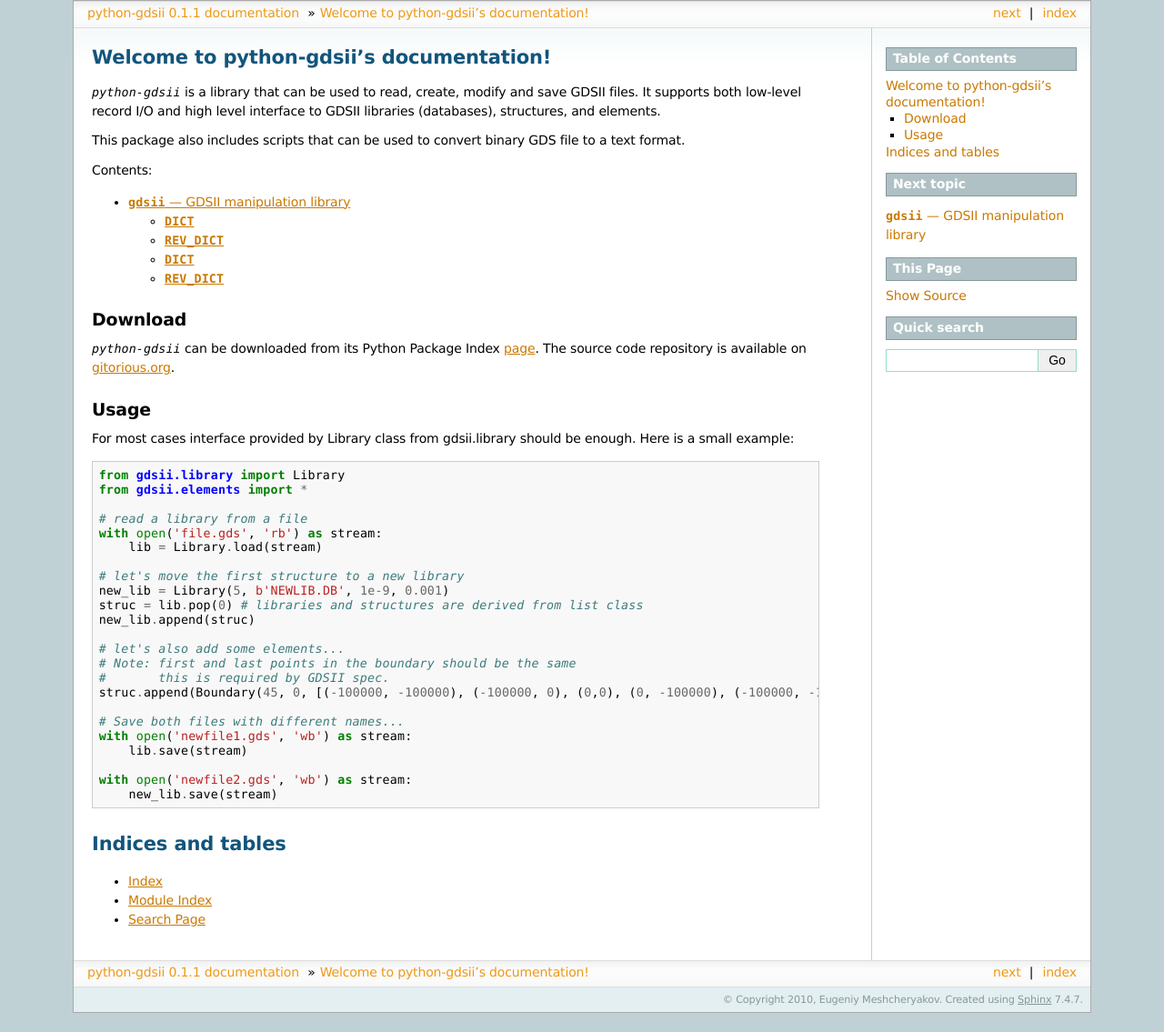
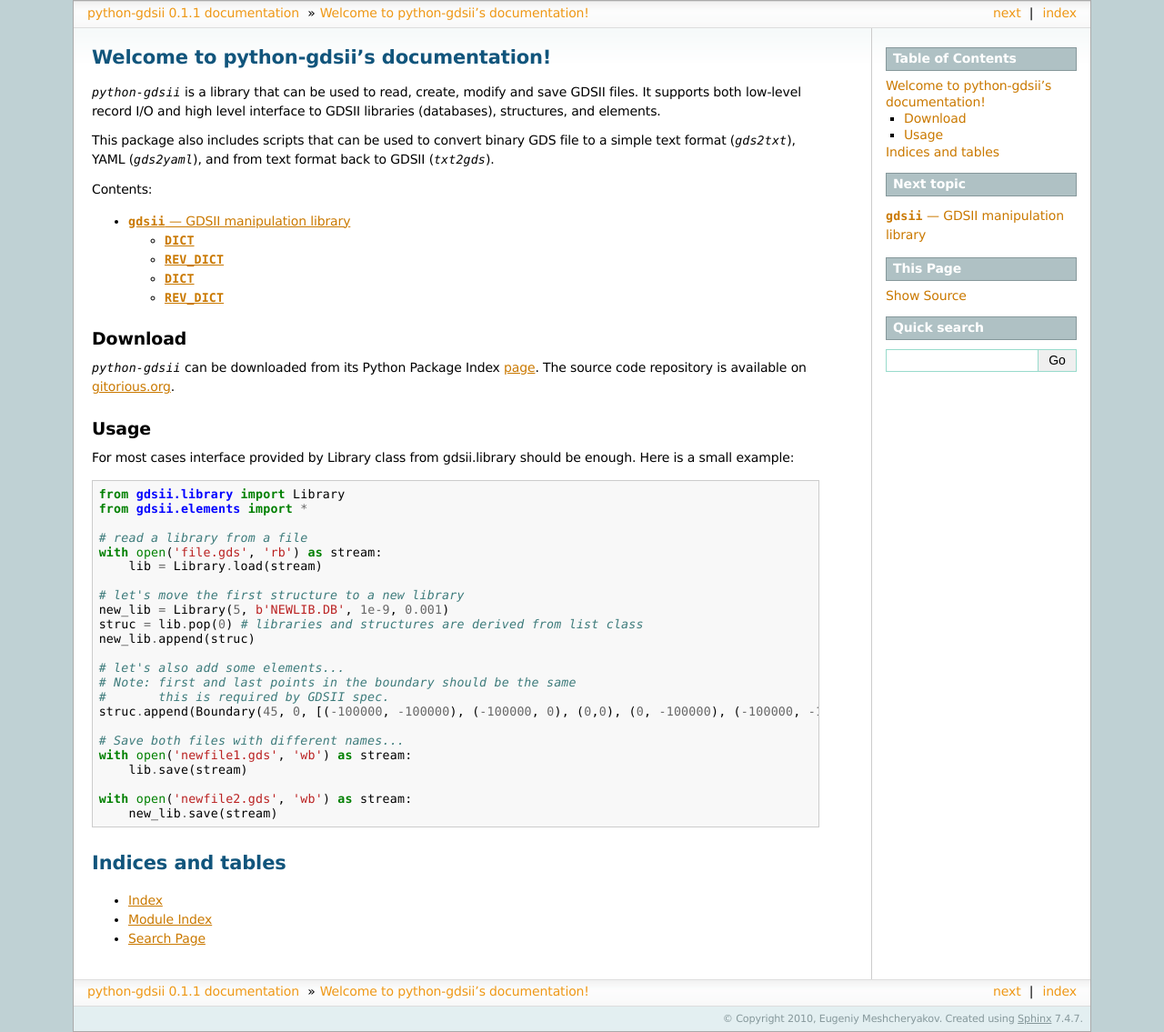
Before and after one commit to eugmes/python-gdsii, a Sphinx documentation site: the page built from doc/index.rst, in a window 1280 px wide. Shown: the whole page at 91% size. Built offline with Sphinx 7.4.7, drawn with Linux system fonts in a browser that asks for light colours; before the commit the page ends 1114 px from its top, so only the background shows below that.

Commit message:
Mention scripts

```diff
--- a/doc/index.rst
+++ b/doc/index.rst
@@ -6,7 +6,8 @@ GDSII files. It supports both low-level record I/O and high level interface to
 GDSII libraries (databases), structures, and elements.
 
 This package also includes scripts that can be used to convert binary GDS file
-to a text format.
+to a simple text format (`gds2txt`), YAML (`gds2yaml`), and from text format
+back to GDSII (`txt2gds`).
 
 Contents:
 
```
